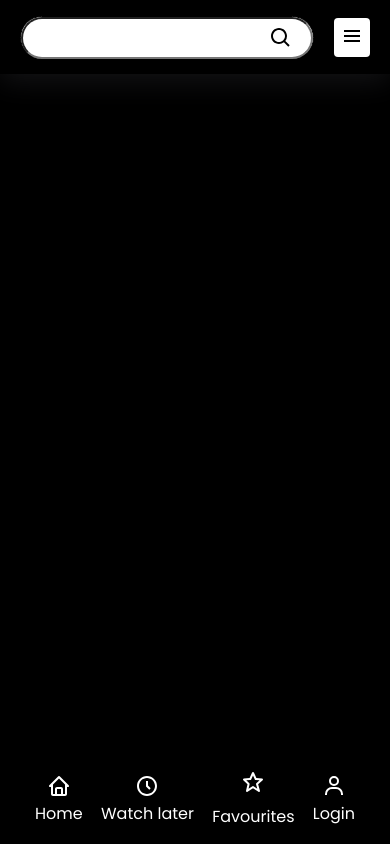
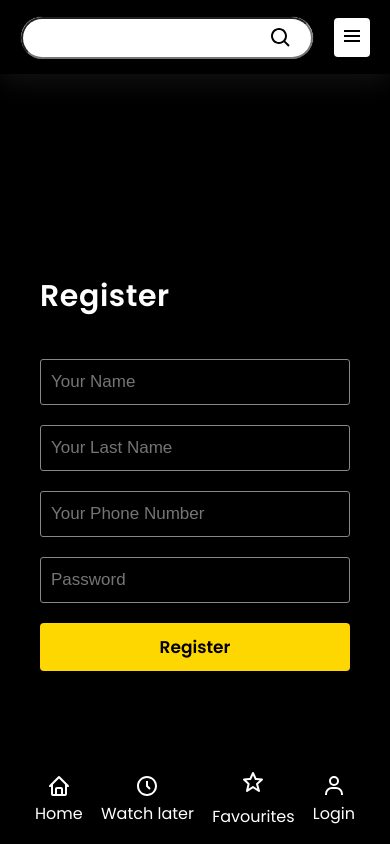
Before and after one commit to usm0n/smile-movies, a React (Vite) app: page /register in a window 390 px wide. Built offline with nearby package versions, Linux system fonts and the light colour scheme.

Commit message:
add register

```diff
--- a/src/assets/styles/components/_index.scss
+++ b/src/assets/styles/components/_index.scss
@@ -5,4 +5,5 @@
         './main/movies',
         './main/new-movie',
         './main/movie',
-        './main/login'
+        './main/login',
+        './main/register'
--- a/src/assets/styles/components/main/_login.scss
+++ b/src/assets/styles/components/main/_login.scss
@@ -48,7 +48,7 @@
     &-form{
         @include flex(center, center);
         flex-direction: column;
-        width: 300px;
+        width: 350px;
         gap: 20px;
 
         @media screen and (max-width: 600px){
--- /dev/null
+++ b/src/assets/styles/components/main/_register.scss
@@ -0,0 +1,16 @@
+.register{
+
+    &-card{
+        margin-top: 100px;
+        background-color: rgba(0,0,0, 0.75);
+        padding: 60px 40px;
+        border-radius: 6px;
+        @include flex(start, center);
+        flex-direction: column;
+
+        @media screen and (max-width: 600px){
+            width: 100%;
+        }
+
+    }
+}
--- a/src/components/Navbar.jsx
+++ b/src/components/Navbar.jsx
@@ -75,8 +75,8 @@ function Navbar() {
             </div>
             <div className="nav-page_links">
               <div className="nav-login_links">
-                <Link className="nav-login_link">Login /</Link>
-                <Link className="nav-login_link">Singup</Link>
+                <Link to="/login" className="nav-login_link">Login /</Link>
+                <Link to="/register" className="nav-login_link">Singup</Link>
                 <Link className="nav-user_icon">
                   <UserIcon />
                 </Link>
--- a/src/data/swiperData.js
+++ b/src/data/swiperData.js
@@ -18,7 +18,7 @@ export const swiperData = [
         id: 2,
         linkName: "Watch Now",
         linkLater: "Watch Later",
-        movieName: "Usmon's iphone",
+        movieName: "Spider Main | No Way Home",
         year: "2024",
         time: "3:12:11",
         grade: "10",
@@ -29,7 +29,7 @@ export const swiperData = [
         id: 3,
         linkName: "Watch Now",
         linkLater: "Watch Later",
-        movieName: "Usmon nishatding",
+        movieName: "Intersteller",
         year: "2022",
         time: "3:12:10",
         grade: "8.5",
@@ -40,7 +40,7 @@ export const swiperData = [
         id: 4,
         linkName: "Watch Now",
         linkLater: "Watch Later",
-        movieName: "Usmon suvsapak",
+        movieName: "Spider Main | No Way Home",
         year: "2022",
         time: "3:12:10",
         grade: "8.5",
@@ -51,7 +51,7 @@ export const swiperData = [
         id: 5,
         linkName: "Watch Now",
         linkLater: "Watch Later",
-        movieName: "Usmon tuflik",
+        movieName: "Spider Main | No Way Home",
         year: "2022",
         time: "3:12:10",
         grade: "8.5",
--- a/src/pages/Register.jsx
+++ b/src/pages/Register.jsx
@@ -1,9 +1,32 @@
 import React from 'react'
+import bg from '../assets/images/login-bg.png'
+import { Link } from 'react-router-dom'
 
 function Register() {
-  return (
-    <div>Register</div>
-  )
+    return (
+        <section className="register">
+            <div className="login-bg">
+                <img src={bg} className='login-img' alt="" />
+            </div>
+
+            <div className="container">
+                <div className="login-content">
+                    <div className="register-card">
+                        <h1 className='login-title'>Register</h1>
+
+                        <form className='login-form'>
+                            <input type="text" placeholder='Your Name' className='login-input' />
+                            <input type="password" placeholder='Your Last Name' className='login-input' />
+                            <input type="password" placeholder='Your Phone Number' className='login-input' />
+                            <input type="password" placeholder='Password' className='login-input' />
+
+                            <Link to="/register" className='login-btn'>Register</Link>
+                        </form>
+                    </div>
+                </div>
+            </div>
+        </section>
+    )
 }
 
 export default Register
```
